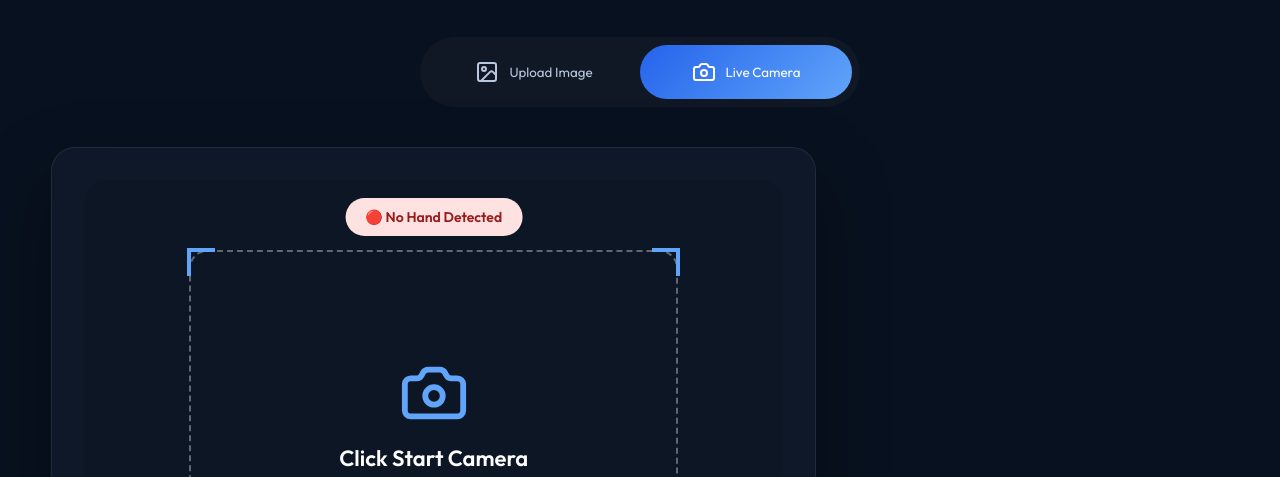
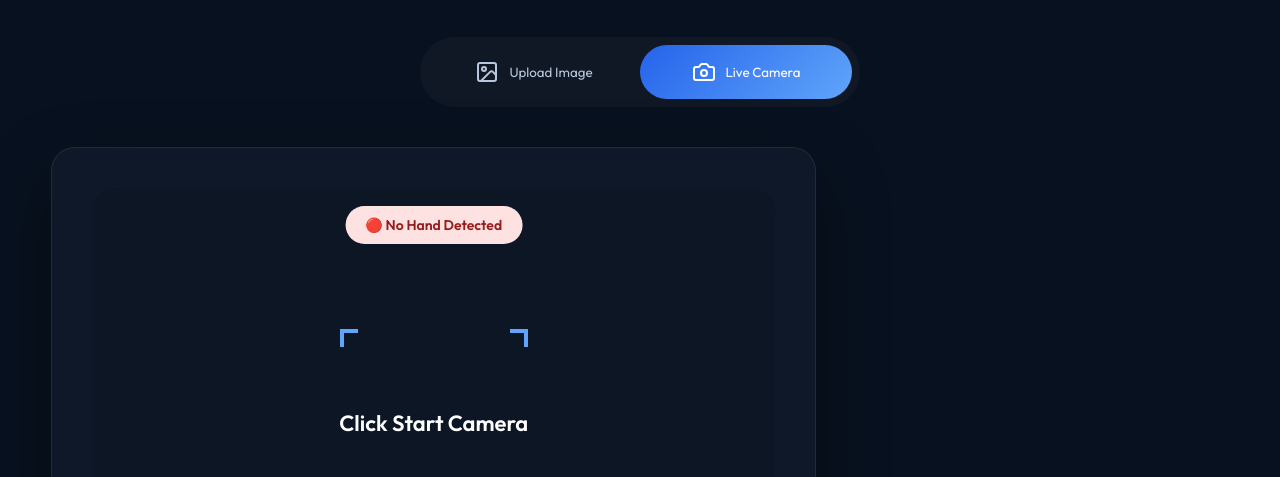
Before and after one commit to BhavniSharma/SilentVoice, a plain HTML site: page frontend/detect.html in a window 1280 px wide. Both pictures are taken after a click on the button "Live Camera". Shown: the part 323-800 px from the top of the page. Drawn offline with nearby package versions, Linux system fonts and the light colour scheme; a script that the page names is missing.

Commit message:
Improved camera UI and refined detection frame

```diff
--- a/frontend/css/detect.css
+++ b/frontend/css/detect.css
@@ -235,6 +235,12 @@ nav{
 
 .workspace-card{
 
+    width:100%;
+
+    max-width:1150px;
+
+    margin:0 auto;
+
     background:rgba(16,26,43,.85);
 
     backdrop-filter:blur(16px);
@@ -243,7 +249,7 @@ nav{
 
     border-radius:24px;
 
-    padding:32px;
+    padding:40px;
 
     box-shadow:0 30px 70px rgba(0,0,0,.35);
 
@@ -560,11 +566,17 @@ nav{
 
     position:absolute;
 
-    inset:15%;
+    width:180px;
 
-    border:2px dashed rgba(255,255,255,.35);
+    height:180px;
 
-    border-radius:18px;
+    left:50%;
+
+    top:50%;
+
+    transform:translate(-50%,-50%);
+
+    border:none;
 
     pointer-events:none;
 
@@ -576,9 +588,9 @@ nav{
 
     position:absolute;
 
-    width:28px;
+    width:18px;
 
-    height:28px;
+    height:18px;
 
     border:4px solid #60a5fa;
 
--- a/frontend/detect.html
+++ b/frontend/detect.html
@@ -204,7 +204,7 @@
                         <div
                             id="cameraPlaceholder">
 
-                            <i data-lucide="camera"></i>
+
 
                             <p>
 
@@ -256,7 +256,7 @@
                         id="startCamera"
                         class="primary-btn">
 
-                        <i data-lucide="video"></i>
+
 
                         Start Camera
 
--- a/frontend/js/detect.js
+++ b/frontend/js/detect.js
@@ -298,7 +298,7 @@ async function startCamera(){
         startCameraBtn.disabled = false;
 
         startCameraBtn.innerHTML = `
-    <i data-lucide="square"></i>
+
     Stop Camera
 `;
 
@@ -699,11 +699,10 @@ function resetCamera(){
     startCameraBtn.disabled = false;
 
     startCameraBtn.innerHTML = `
-        <i data-lucide="video"></i>
         Start Camera
     `;
 
-    lucide.createIcons();
+
 
 }
 
```
